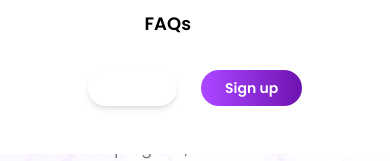
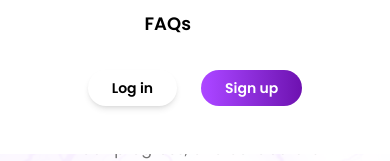
Before and after one commit to Sabarish-developer/SprintX, a React (Vite) app in the folder client/: page / in a window 390 px wide. Both pictures are taken after a click on the button 362 px from the left and 19 px from the top of the page. Shown: the part 274-435 px from the top of the page. Built offline with nearby package versions, Linux system fonts and the light colour scheme.

Commit message:
mobile log in updated

```diff
--- a/client/src/components/Navbar.jsx
+++ b/client/src/components/Navbar.jsx
@@ -101,7 +101,7 @@ const Navbar = ({ navItems, handleScroll }) => {
             <div className="flex space-x-6 mt-4">
               <a
                 href="#"
-                className="py-2 border-n shadow-md text-white rounded-r-full rounded-l-full px-6"
+                className="py-2 border-n shadow-md text-black rounded-r-full rounded-l-full px-6"
               >
                 Log in
               </a>
```
